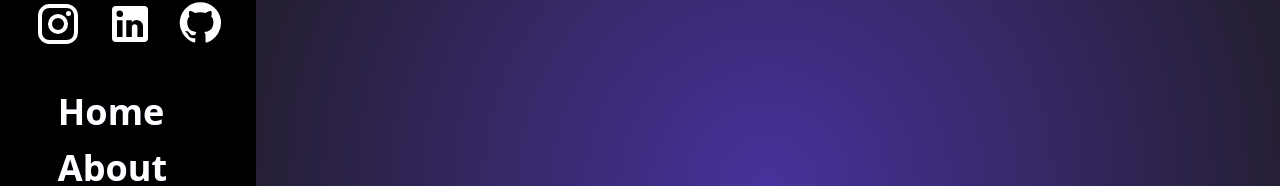
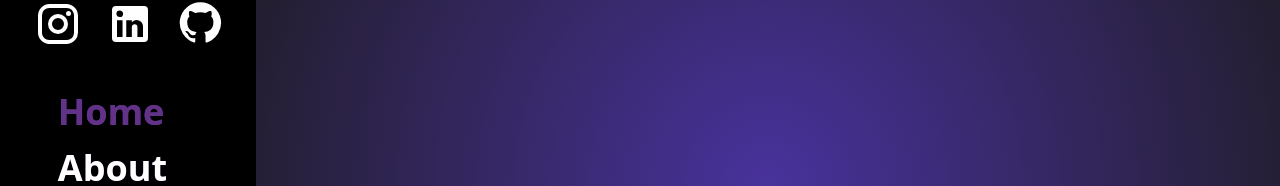
Before and after one commit to achala2702/portfolio, a React (Vite) app in the folder portfolio/: page / in a window 1280 px wide. Shown: the part 216-402 px from the top of the page. Built offline with nearby package versions, Linux system fonts and the light colour scheme.

Commit message:
active class to highligh current nav item

```diff
--- a/portfolio/src/components/NavBar.jsx
+++ b/portfolio/src/components/NavBar.jsx
@@ -4,12 +4,10 @@ import LinkedInIcon from '@mui/icons-material/LinkedIn';
 import GitHubIcon from '@mui/icons-material/GitHub';
 import MenuIcon from '@mui/icons-material/Menu';
 import MenuOpenIcon from '@mui/icons-material/MenuOpen';
-import { Link, useLocation } from "react-router-dom";
+import { NavLink } from "react-router-dom";
 import { useState, useEffect } from "react";
 
 const NavBar = () => {
-    const active_link = "text-customActive";
-    const location = useLocation();
     const [menuOpen, setMenuOpen] = useState(true);
 
     useEffect(() => {
@@ -49,10 +47,10 @@ const NavBar = () => {
         </div>
         <div className="pt-5 flex-grow">
             <ul className="flex flex-col gap-4">
-            <li><Link to="/" className={`max-[760px]:text-2xl text-4xl md:text-3xl xl:text-4xl font-semibold text-white hover:text-transparent bg-gradient-to-b from-customBlue to-customPurple text-transparent bg-clip-text ${location.pathname === "/" ? active_link : ""}`}>Home</Link></li>
-            <li><Link to="/about" className={`max-[760px]:text-2xl md:text-3xl xl:text-4xl text-4xl font-semibold text-white hover:text-transparent bg-gradient-to-b from-customBlue to-customPurple text-transparent bg-clip-text ${location.pathname === "/about" ? active_link : ""}`}>About</Link></li>
-            <li><Link to="/work" className={`max-[760px]:text-2xl md:text-3xl xl:text-4xl text-4xl font-semibold text-white hover:text-transparent bg-gradient-to-b from-customBlue to-customPurple text-transparent bg-clip-text ${location.pathname === "/work" ? active_link : ""}`}>Work</Link></li>
-            <li><Link to="/contact" className={`max-[760px]:text-2xl md:text-3xl xl:text-4xl text-4xl font-semibold text-white hover:text-transparent bg-gradient-to-b from-customBlue to-customPurple text-transparent bg-clip-text ${location.pathname === "/contact" ? active_link: ""}`}>Contact</Link></li>
+            <li><NavLink to="/" className={`max-[760px]:text-2xl text-4xl md:text-3xl xl:text-4xl font-semibold text-white hover:text-transparent bg-gradient-to-b from-customBlue to-customPurple text-transparent bg-clip-text`}>Home</NavLink></li>
+            <li><NavLink to="/about" className={`max-[760px]:text-2xl md:text-3xl xl:text-4xl text-4xl font-semibold text-white hover:text-transparent bg-gradient-to-b from-customBlue to-customPurple text-transparent bg-clip-text`}>About</NavLink></li>
+            <li><NavLink to="/work" className={`max-[760px]:text-2xl md:text-3xl xl:text-4xl text-4xl font-semibold text-white hover:text-transparent bg-gradient-to-b from-customBlue to-customPurple text-transparent bg-clip-text`}>Work</NavLink></li>
+            <li><NavLink to="/contact" className={`max-[760px]:text-2xl md:text-3xl xl:text-4xl text-4xl font-semibold text-white hover:text-transparent bg-gradient-to-b from-customBlue to-customPurple text-transparent bg-clip-text`}>Contact</NavLink></li>
             </ul>
         </div>
         <p className="text-white bottom-4">Copyright 2024</p>
--- a/portfolio/src/components/pages/Home.jsx
+++ b/portfolio/src/components/pages/Home.jsx
@@ -2,7 +2,7 @@
 const Home = () => {
   return (
     <div className="min-h-screen bg-[radial-gradient(circle,_#48329C,_#1C1A1A)]">
-        Home
+        <div></div>
     </div>
   )
 }
--- a/portfolio/src/index.css
+++ b/portfolio/src/index.css
@@ -14,3 +14,7 @@
   .closed {
     transform: rotate(180deg);
   }
+
+  .active {
+    color: #623288;
+  }
--- a/portfolio/tailwind.config.js
+++ b/portfolio/tailwind.config.js
@@ -9,7 +9,7 @@ export default {
       colors: {
         customBlue: '#48329C',
         customPurple: '#87329C',
-        customActive: '#623288'
+        customCol_3: '#623288'
       }
     },
   },
```
